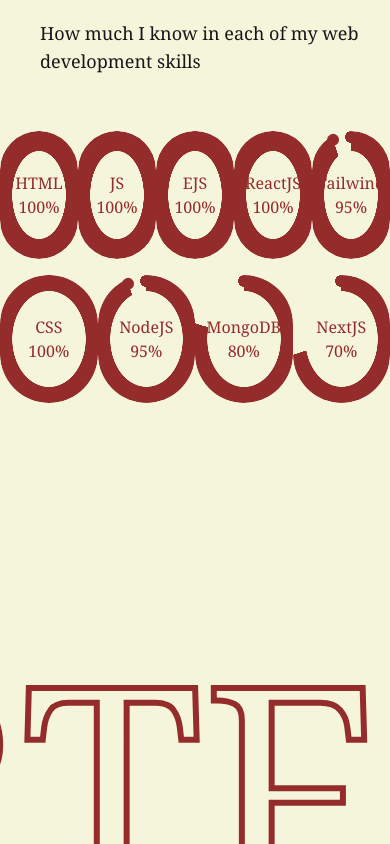
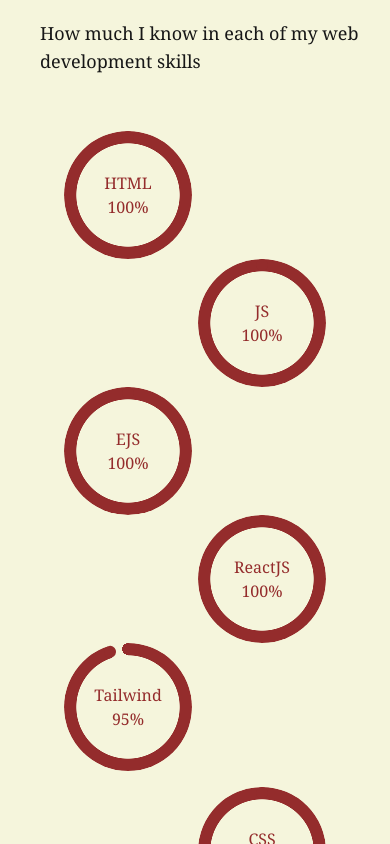
Before and after one commit to red4cted25/next_portfolio, a Next.js app: page / in a window 390 px wide. Shown: the part 1520-2364 px from the top of the page. Built offline with nearby package versions, Linux system fonts and the light colour scheme.

Commit message:
Completed Skills Styling
Completed styling for skills section and fixed issue with browser preferences making site dark mode when I didn't want it to.

```diff
--- a/src/app/globals.css
+++ b/src/app/globals.css
@@ -5,13 +5,6 @@
 :root {
   --background: #f5f5dc;
   --foreground: #171717;
-}
-
-@media (prefers-color-scheme: dark) {
-  :root {
-    --background: #0a0a0a;
-    --foreground: #ededed;
-  }
 }
 
 body {
--- a/src/app/page.jsx
+++ b/src/app/page.jsx
@@ -38,13 +38,13 @@
         </div>
         {/* Skillset */}
         <div className="flex flex-col justify-center gap-4 mt-2 py-8">
-            <div className="flex">
+            <div className="flex flex-col mx-16 md:mx-0 md:justify-around md:flex-row">
               {/* HTML */}
               <div className="radial-progress text-brand-primary text-center" style={{'--value':'100', '--size':'8rem', '--thickness':'.75rem'}} role="progressbar">
                 HTML<br />100%
               </div>
               {/* JavaScript */}
-              <div className="radial-progress text-brand-primary text-center" style={{'--value':'100', '--size':'8rem', '--thickness':'.75rem'}} role="progressbar">
+              <div className="radial-progress text-brand-primary text-center self-end md:self-auto" style={{'--value':'100', '--size':'8rem', '--thickness':'.75rem'}} role="progressbar">
                 JS<br />100%
               </div>
               {/* Express.js */}
@@ -52,7 +52,7 @@
                 EJS<br />100%
               </div>
               {/* React */}
-              <div className="radial-progress text-brand-primary text-center" style={{'--value':'100', '--size':'8rem', '--thickness':'.75rem'}} role="progressbar">
+              <div className="radial-progress text-brand-primary text-center self-end md:self-auto" style={{'--value':'100', '--size':'8rem', '--thickness':'.75rem'}} role="progressbar">
                 ReactJS<br />100%
               </div>
               {/* TailwindCSS */}
@@ -60,9 +60,9 @@
                 Tailwind<br />95%
               </div>
             </div>
-            <div className="flex">
+            <div className="flex flex-col items-center mx-16 md:justify-around md:flex-row md:mx-32">
               {/* CSS */}
-              <div className="radial-progress text-brand-primary text-center" style={{'--value':'100', '--size':'8rem', '--thickness':'.75rem'}} role="progressbar">
+              <div className="radial-progress text-brand-primary text-center self-end md:self-auto" style={{'--value':'100', '--size':'8rem', '--thickness':'.75rem'}} role="progressbar">
                 CSS<br />100%
               </div>
               {/* Node.js */}
@@ -70,7 +70,7 @@
                 NodeJS<br />95%
               </div>
               {/* MongoDB */}
-              <div className="radial-progress text-brand-primary text-center" style={{'--value':'80', '--size':'8rem', '--thickness':'.75rem'}} role="progressbar">
+              <div className="radial-progress text-brand-primary text-center self-end md:self-auto" style={{'--value':'80', '--size':'8rem', '--thickness':'.75rem'}} role="progressbar">
                 MongoDB<br />80%
               </div>
               {/* Next.js */}
@@ -84,6 +84,7 @@
       <section className="flex items-center w-full">
         <Marquee className="my-32 text-[35vh] overflow-y-none" autoFill speed={100}>
           <span className="px-8 text-brand-background" style={{'WebkitTextStroke':'6px #942c2c'}}>PORTFOLIO</span>
+          <span className="px-8 text-brand-background" style={{'WebkitTextStroke':'6px #942c2c'}}>PORTFOLIO</span>
         </Marquee>
       </section>
     </>
```
